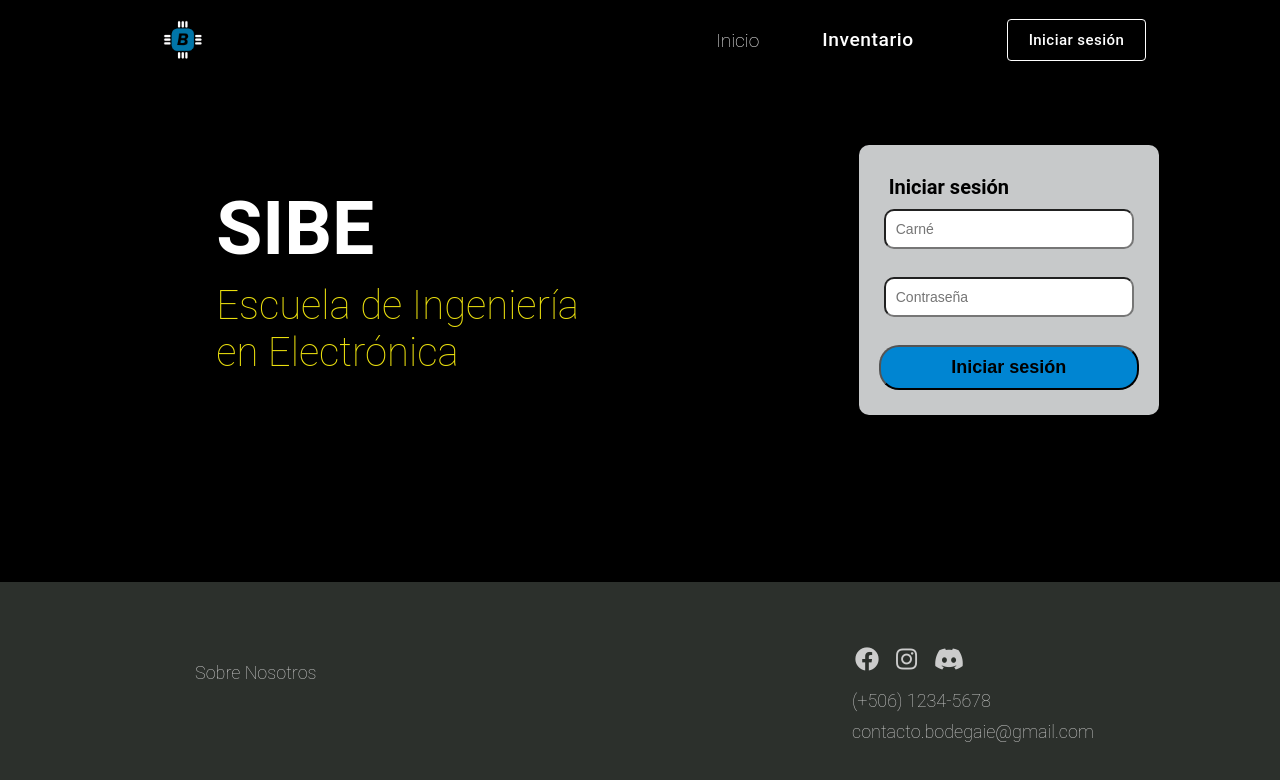
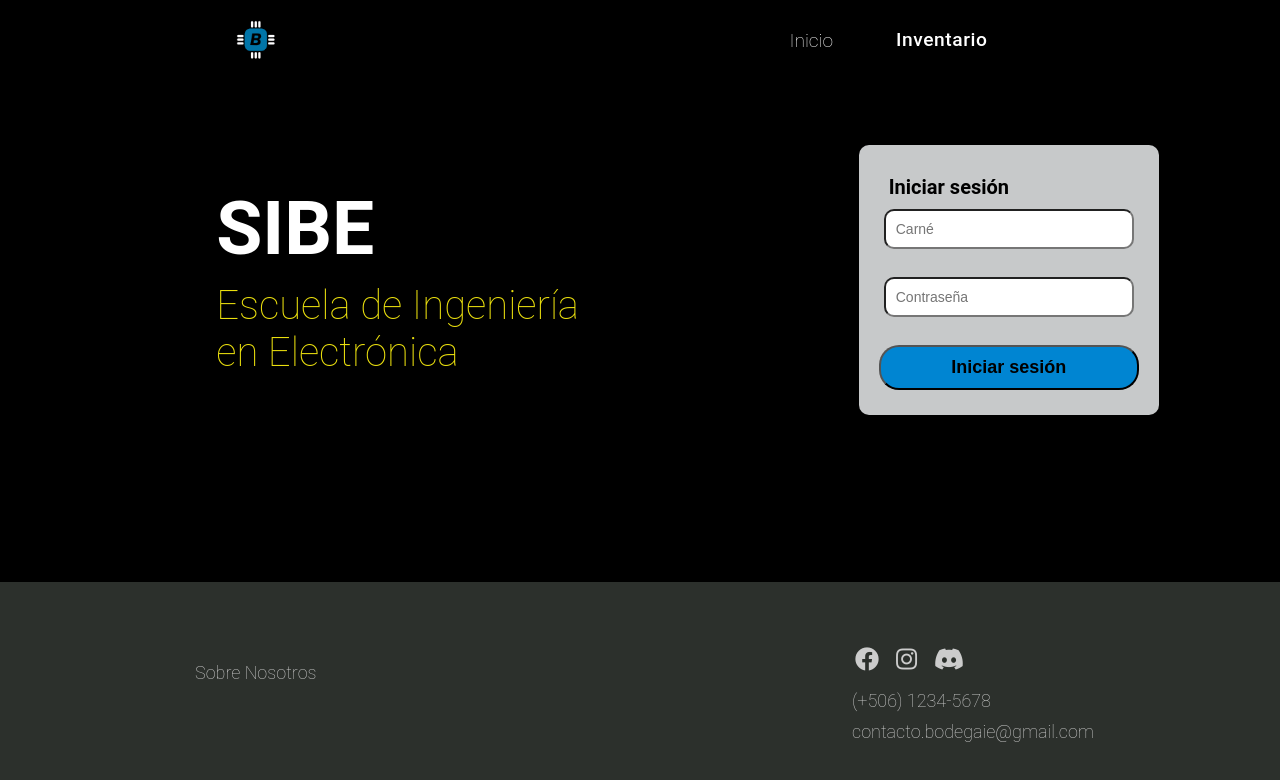
Before and after one commit to BODEGA-TEC/BODEGA_FRONTEND, a React (Create React App) app in the folder react-website-bodega/: page / in a window 1280 px wide. Shown: the top 780 px of the page. Built offline with nearby package versions, Linux system fonts and the light colour scheme.

Commit message:
Remove login link from Navbar

```diff
--- a/react-website-bodega/src/components/NavBar/Navbar.js
+++ b/react-website-bodega/src/components/NavBar/Navbar.js
@@ -87,18 +87,7 @@ function Navbar({ handleTabChange }) {
                 </div>
               </div>
             </li>
-
-            <li>
-              <Link
-                to="/"
-                className="nav-links-mobile"
-                onClick={closeMobileMenu}
-              >
-                Iniciar sesión
-              </Link>
-            </li>
           </ul>
-          <LogInBox button={button}/>
         </div>
 
       </nav>
```
